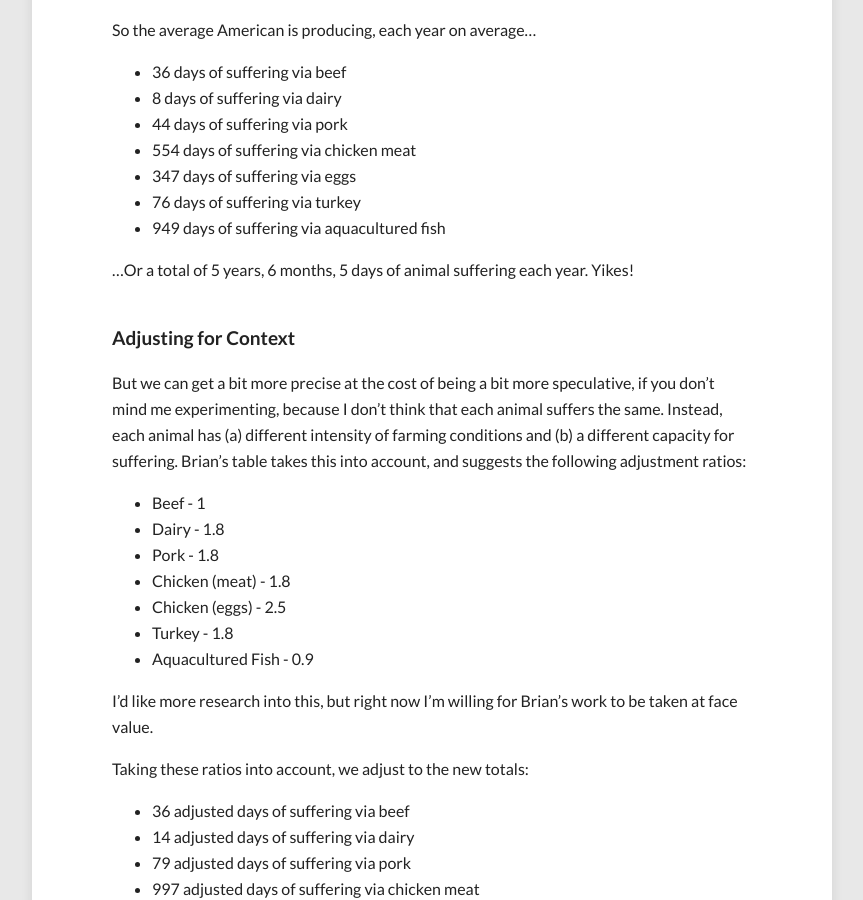
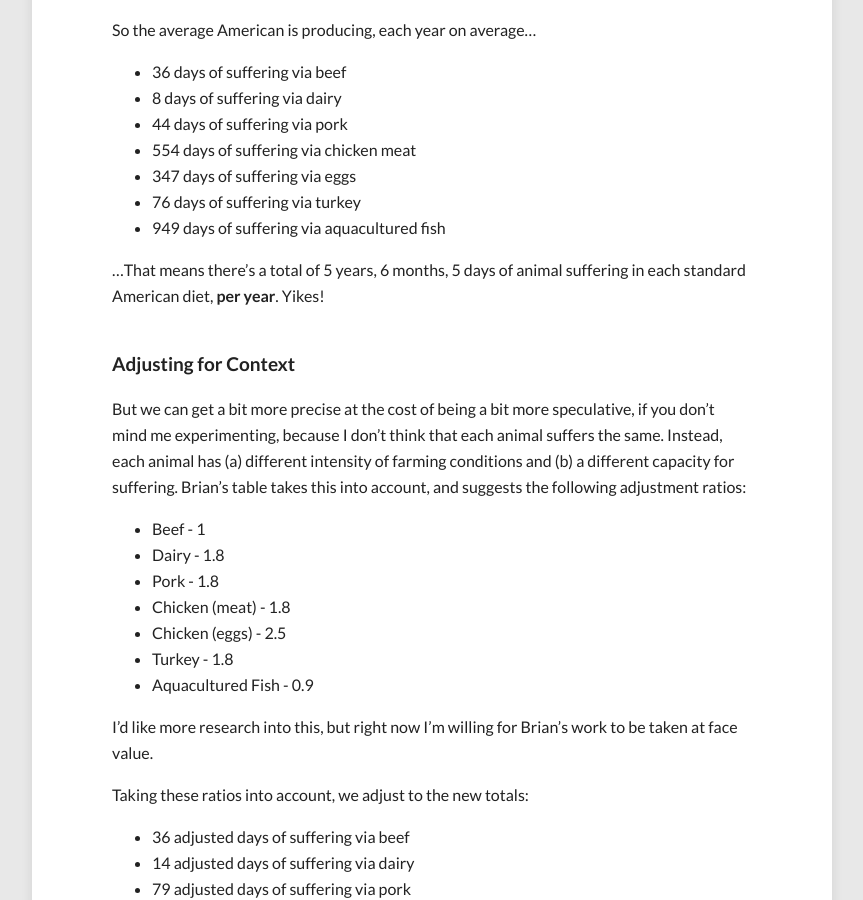
Before and after one commit to peterhurford/peterhurford.github.io, a Jekyll site: the page built from _posts/2014-05-31-how-much-suffering-is-in-the-standard-american-diet.markdown, in a window 1280 px wide and 900 px high, scrolled down 3625 px. Shown: the whole window, without its empty margins (208-1071 px from the left). Built offline with Jekyll 4.4.1, drawn with Linux system fonts in a browser that asks for light colours; comment, search, counter and statistics services are not loaded.

Commit message:
Minor update to new post

```diff
--- a/_posts/2014-05-31-how-much-suffering-is-in-the-standard-american-diet.markdown
+++ b/_posts/2014-05-31-how-much-suffering-is-in-the-standard-american-diet.markdown
@@ -112,7 +112,7 @@
 * 76 days of suffering via turkey
 * 949 days of suffering via aquacultured fish
 
-...Or a total of 5 years, 6 months, 5 days of animal suffering each year.  Yikes!
+...That means there's a total of 5 years, 6 months, 5 days of animal suffering in each standard American diet, **per year**.  Yikes!
 
 
 #### Adjusting for Context
```
